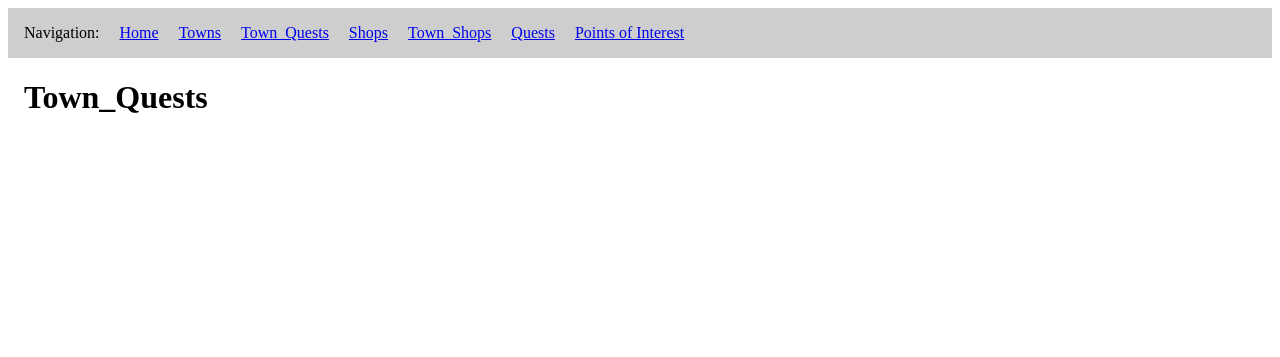
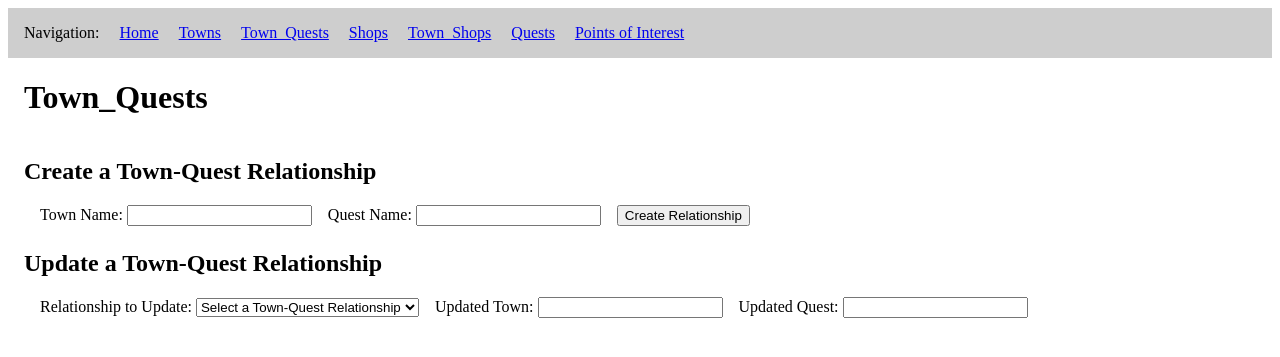
Before and after one commit to Smiththedude/Project, a Flask app: template templates/town_quests.j2 in a window 1280 px wide. Shown: the top 357 px of the page. Run offline with Flask 3, Linux system fonts and the light colour scheme; the template is opened without the code that fills it, so the values that code supplies are empty; some libraries are stand-ins or nearby versions.

Commit message:
Added create and update forms to Town Quests

```diff
--- a/templates/town_quests.j2
+++ b/templates/town_quests.j2
@@ -40,5 +40,36 @@
     </tbody>
 </table>
 
+{# CREATE form for town_quests #}
+<h2>Create a Town-Quest Relationship</h2>
+<form class="cuForm" id="create_town_quest_form" method="POST" action="/create_town_quest">
+        <label for="create_town_quests_town">Town Name: </label>
+    <input type="text" name="create_town_quests_town" id="create_town_quests_town" required>
+
+    <label for="create_town_quests_quest">Quest Name: </label>
+    <input type="text" name="create_town_quests_quest" id="create_town_quests_quest" required>
+
+    <input type="submit" value="Create Relationship">
+</form>
+
+
+{# UPDATE form for town_quests #}
+<h2>Update a Town-Quest Relationship</h2>
+<form class="cuForm" id="update_town_quest_form" method="POST" action="/update_town_quest">
+    <label for="original_town_quest">Relationship to Update: </label>
+    <select name="original_town_quest" id="original_town_quest" required>
+        <option value="" disabled selected>Select a Town-Quest Relationship</option>
+        {% for town_quest in town_quests %}
+        <option value="{{ town_quest.Towns_TownID }},{{ town_quest.Quests_QuestID }}">
+            Town: {{ town_quest.Town }} - Quest: {{ town_quest.Quest }}
+        </option>
+        {% endfor %}
+    </select>
+
+    <label for="update_town_quests_town">Updated Town: </label>
+    <input type="text" name="update_town_quests_town" id="update_town_quests_town" required>
+
+    <label for="update_town_quests_quest">Updated Quest: </label>
+    <input type="text" name="update_town_quests_quest" id="update_town_quests_quest" required>
 
 {% endblock %}
```
